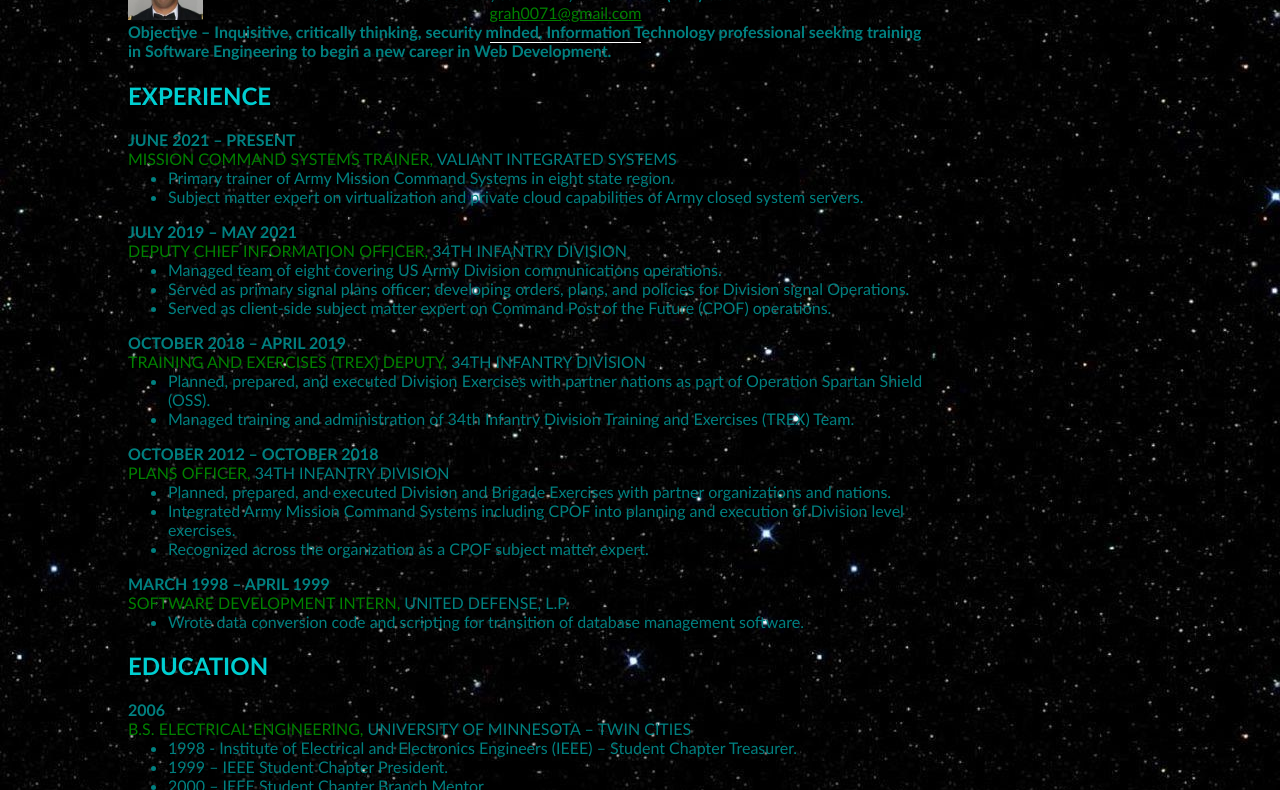
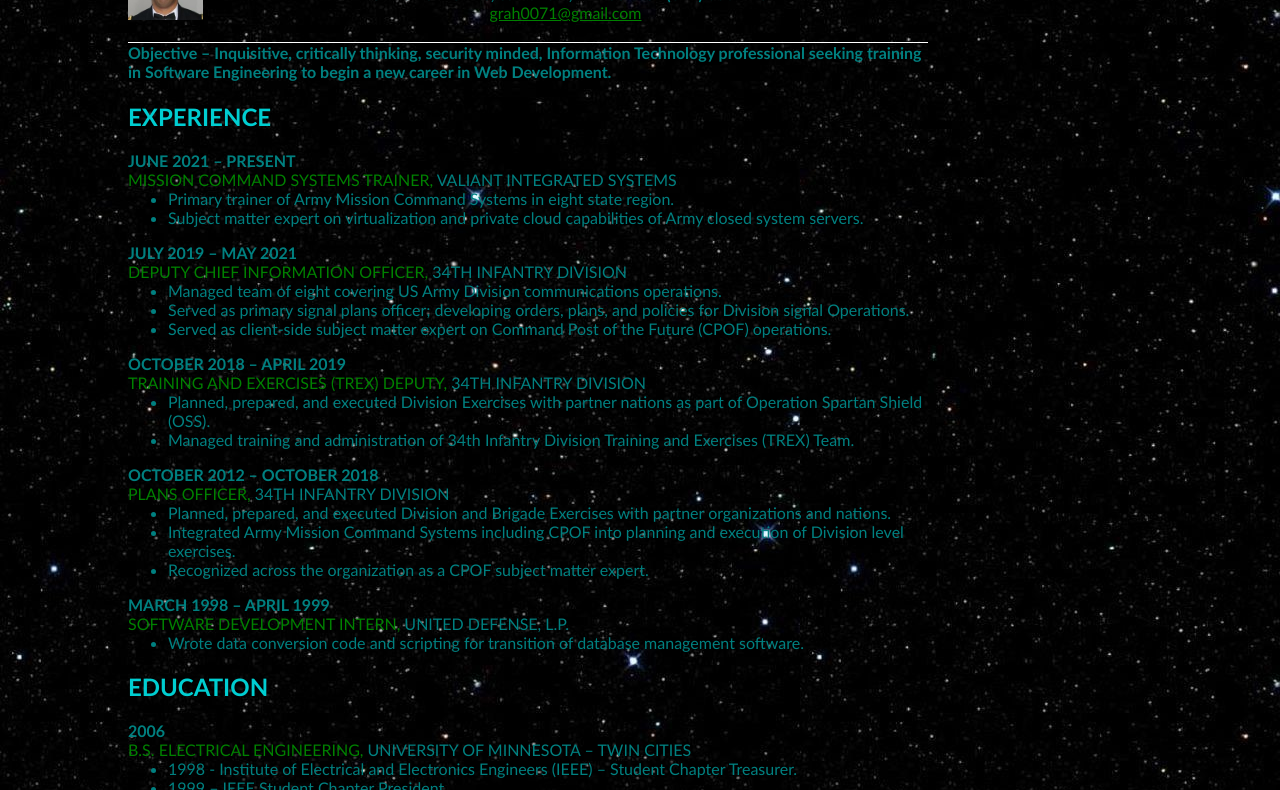
Before and after one commit to AlvinGraham/AlvinGraham.github.io, a plain HTML site: page index.html in a window 1280 px wide. Shown: the part 119-909 px from the top of the page. Drawn offline with Linux system fonts and the light colour scheme.

Commit message:
Update style.css

```diff
--- a/style.css
+++ b/style.css
@@ -24,7 +24,6 @@
 
 .email {
  color: green;
-  border-bottom: 1px solid white;
   margin: 0;
   padding-bottom: 20px;
 }
@@ -36,7 +35,8 @@
 .objective {
   color: teal;
   text-align: left;
-  margin-top: 0px;
+  border-top: 1px solid white;
+  margin-top: 20px;
 }
 
 .experience {
```
